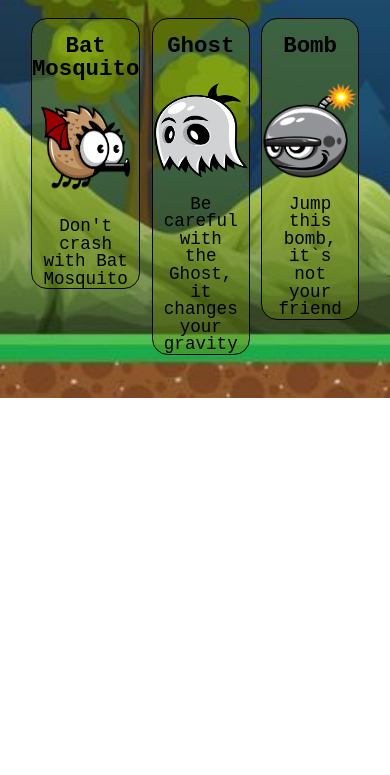
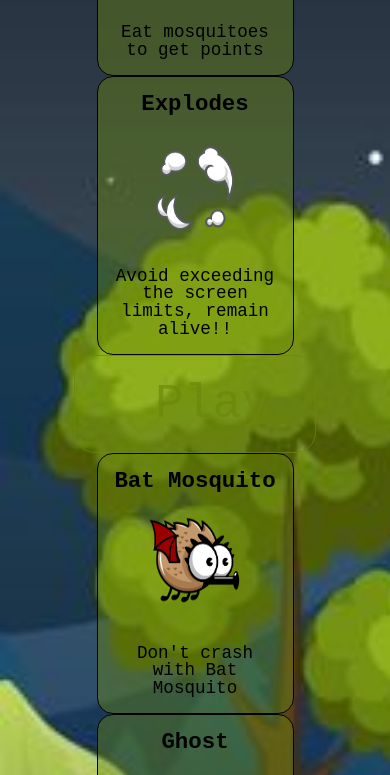
Before and after one commit to FranMolleda/Red-Skull-Game, a plain HTML site: page index.html in a window 390 px wide. Shown: the part 478-1253 px from the top of the page. Before the commit the page ends 876 px from the top, so only its background shows below. Drawn offline with Linux system fonts and the light colour scheme.

Commit message:
@media done

```diff
--- a/css/style.css
+++ b/css/style.css
@@ -43,19 +43,23 @@ table {
 	border-spacing: 0;
 }
 
-#start{
+#start {
     width: 100vw;
-    height: 100vh;
     background-image: url(../img/backgroundNight.jpg);
+    display: flex;
+    justify-content: space-around;
+    height: -webkit-fill-available;
     background-size: cover;
 }
-#sectionStart{
+
+
+#sectionStart {
     flex-direction: column;
-    justify-content: space-evenly;
+    justify-content: space-around;
     display: flex;
     align-items: center;
-    height: 100vh;
     margin-top: 2rem;
+    width: -webkit-fill-available;
 }
 
 
@@ -67,7 +71,56 @@ table {
    justify-content: space-evenly;
    width: 90vw;
    text-align: center;
- }
+}
+       .boxes article {
+           width: 20vw;
+           text-align: center;
+           border: rgb(2, 2, 2) solid 0.1rem;
+           border-radius: 1rem;
+           background-color: rgba(107, 136, 12, 0.411);
+           display: flex;
+           flex-direction: column;
+           align-items: center;
+           justify-content: center;
+       }
+
+ @media (max-width: 760px) {
+    .boxes {
+        display: flex;
+        flex-direction: column;
+        justify-content: space-around;
+        align-items: center;
+        width: 90vw;
+        flex-flow: wrap;
+    }
+
+    .boxes article {
+        width: 50vw;
+        text-align: center;
+        border: rgb(2, 2, 2) solid 0.1rem;
+        border-radius: 1rem;
+        background-color: rgba(107, 136, 12, 0.411);
+        display: flex;
+        flex-direction: column;
+        align-items: center;
+        justify-content: center;
+    }
+
+    #Play {
+        color: rgba(108, 136, 12, 0.7);
+        background-color: rgb(108, 136, 12, 0);
+        display: flex;
+        padding: 1.5rem 5rem;
+        border-radius: 1.3rem;
+        font-size: 3rem;
+        text-align: center;
+        text-decoration: none;
+        font-family: monospace;
+        border: rgba(108, 136, 12, 0.7) solid .1rem;
+        transition: 1s;
+        width: 5rem;
+    }
+}
 
 
 #Play {
@@ -91,21 +144,13 @@ table {
     border: white solid .1rem;
 }
 
-.boxes article {
-    width: 20vw;
-    height: 14rem;
-    text-align: center;
-    border: rgb(2, 2, 2) solid 0.1rem;
-    border-radius: 1rem;
-    background-color: rgba(107, 136, 12, 0.411);
-    display: inline-table;
-}
 
 .boxes h4{
     font-size: 1.4rem;
     font-family: monospace;
     font-weight: 700;
     margin-top: 1rem;
+    display: flex;
 }
 
 .boxes img{
@@ -117,7 +162,7 @@ table {
 .boxes p{
     font-size: 1.1rem;
     font-family: monospace;
-    padding: 0 0.5rem;
+    padding: 1rem;
 }
 
 .night{
--- a/index.html
+++ b/index.html
@@ -23,7 +23,7 @@
           <article>
             <h4>Explodes</h4>
             <img rel="preload" src="./img/explosion.png" alt="Arrows">
-            <p>Avoid exceeding the screen limits, remain alive!!<p>
+           <p>Avoid exceeding the screen limits, remain alive!!</p>
           </article>
           </div>
           <a rel="preload" id="Play" href="game.html">Play</a>
```
